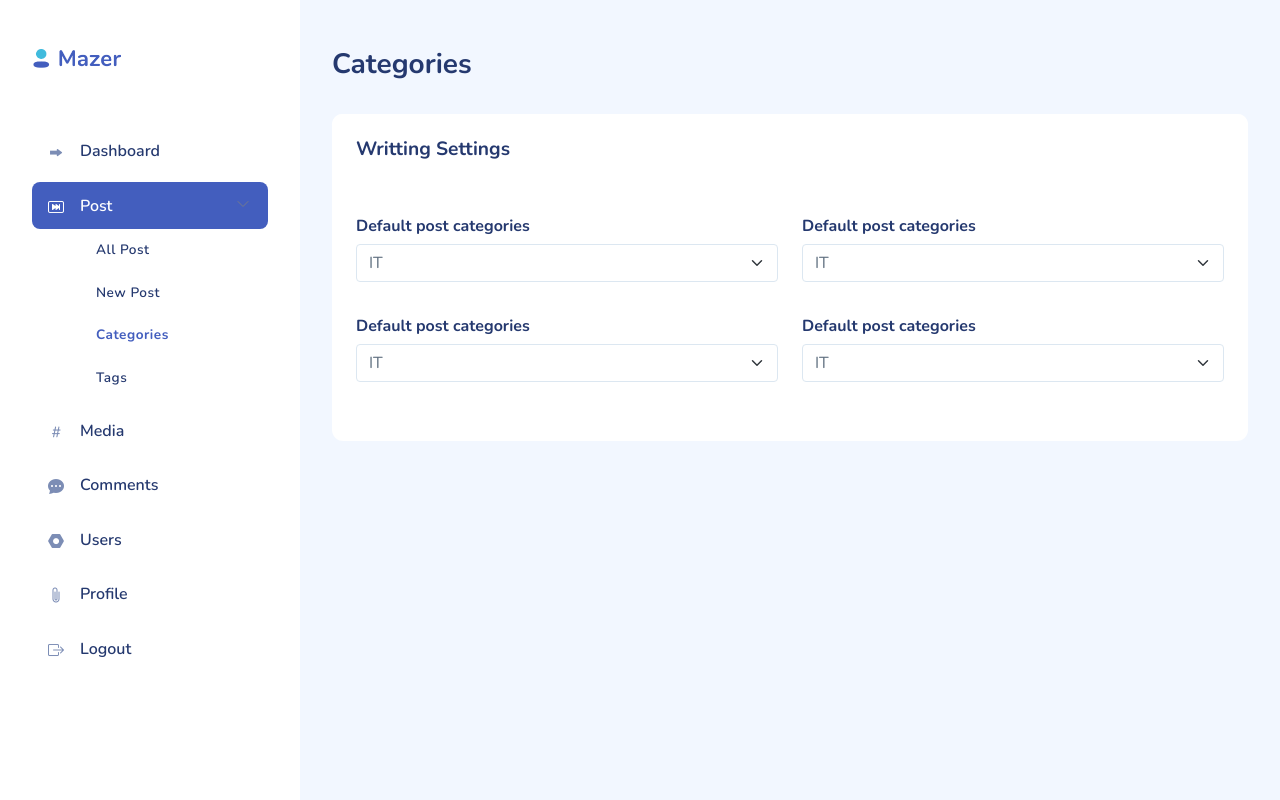
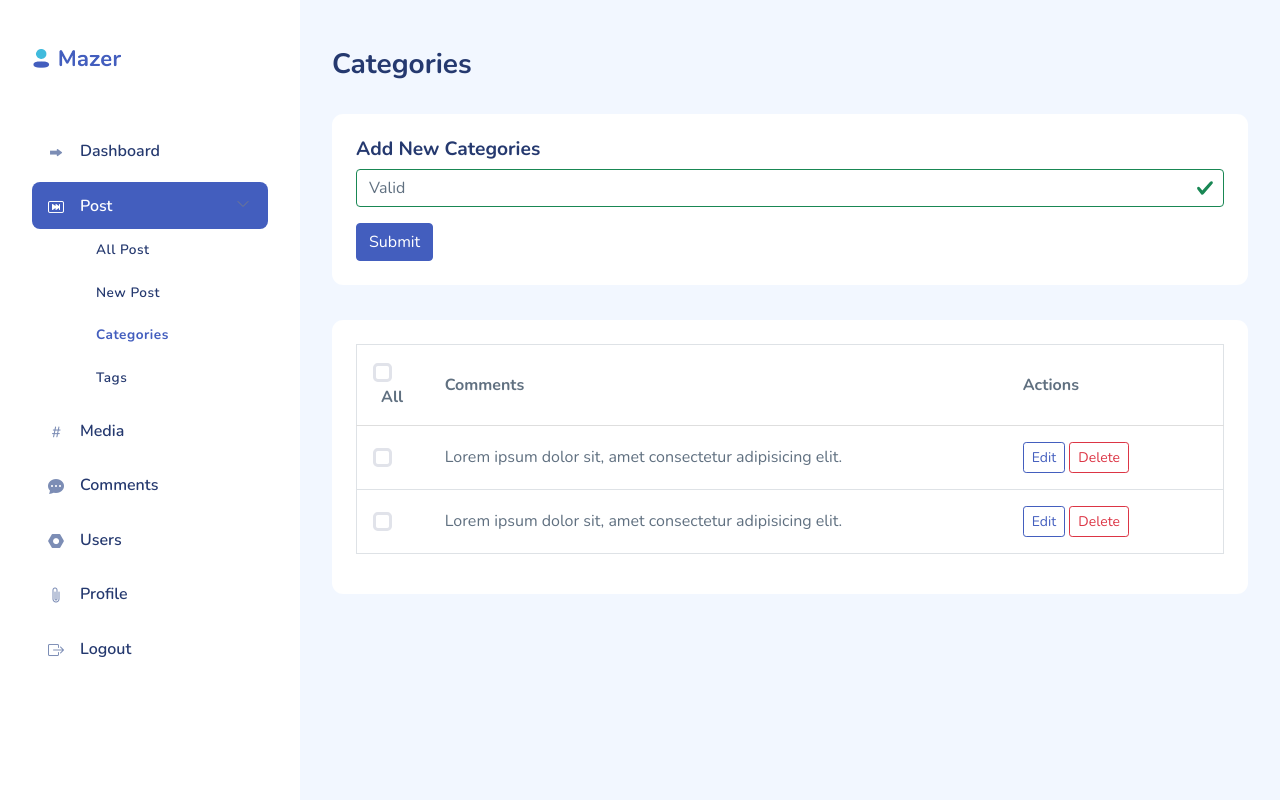
Before and after one commit to rejoan121615/travel-website-team_dot, a PHP site: page /template/admin/categories.php in a window 1280 px wide. Run offline with PHP 8.4, Linux system fonts and the light colour scheme; some libraries are stand-ins or nearby versions.

Commit message:
Categories page work done

```diff
--- a/template/admin/categories.php
+++ b/template/admin/categories.php
@@ -37,65 +37,59 @@
             <div class="row">
                 <div class="col-12">
                     <div class="card">
-            <div class="card-header">
-              <h4 class="card-title">Writting Settings</h4>
-            </div>
                         <div class="card-content">
                             <div class="card-body">
+                                <h4 class="card-title">Add New Categories</h4>
+
                                 <div class="row">
-                  <div class="col-md-6 mb-4">
-                    <h6>Default post categories</h6>
-                    <fieldset class="form-group">
-                      <select class="form-select" id="basicSelect">
-                        <option>IT</option>
-                        <option>Blade Runner</option>
-                        <option>Thor Ragnarok</option>
-                      </select>
-                    </fieldset>
+                                    <div class="col-12"> <input type="text" class="form-control is-valid" id="valid-state" placeholder="Valid" value="Valid" required>
+                                        <div class="valid-feedback">
+                                            <i class="bx bx-radio-circle"></i>
                                         </div>
-                  <div class="col-md-6 mb-4">
-                    <h6>Default post categories</h6>
-                    <fieldset class="form-group">
-                      <select class="form-select" id="basicSelect">
-                        <option>IT</option>
-                        <option>Blade Runner</option>
-                        <option>Thor Ragnarok</option>
-                      </select>
-                    </fieldset>
-                  </div>
-                  <div class="col-md-6 mb-4">
-                    <h6>Default post categories</h6>
-                    <fieldset class="form-group">
-                      <select class="form-select" id="basicSelect">
-                        <option>IT</option>
-                        <option>Blade Runner</option>
-                        <option>Thor Ragnarok</option>
-                      </select>
-                    </fieldset>
-                  </div>
-                  <div class="col-md-6 mb-4">
-                    <h6>Default post categories</h6>
-                    <fieldset class="form-group">
-                      <select class="form-select" id="basicSelect">
-                        <option>IT</option>
-                        <option>Blade Runner</option>
-                        <option>Thor Ragnarok</option>
-                      </select>
-                    </fieldset>
+                                        <div class=" mt-3"><input class="btn btn-primary" type="submit" value="Submit"></div>
                                     </div>
                                 </div>
                             </div>
                         </div>
                     </div>
+                    <div class="card">
+                        <div class="card-body">
+                            <table class=" table table-md w-100 border ">
+                                <thead>
+                                    <tr>
+                                        <th class=" col-1 ">
+                                            <input type="checkbox" class=" form-check-input "> <span class=" ms-2 ">All</span>
+                                        </th>
+                                        <th class=" col-8 ">Comments</th>
+                                        <th class=" col-3 ">Actions</th>
+                                    </tr>
+                                </thead>
+                                <tbody>
+                                    <tr>
+                                        <td class="col-1 "><input type="checkbox" class=" form-check-input "></td>
+                                        <td class="col-8 ">Lorem ipsum dolor sit, amet consectetur adipisicing elit.</td>
+                                        <td class="col-3 ">
+                                            <button class=" btn btn-sm btn-outline-primary ">Edit</button>
+                                            <button class=" btn btn-sm btn-outline-danger">Delete</button>
+                                        </td>
+                                    </tr>
+                                    <tr>
+                                        <td class="col-1 "><input type="checkbox" class=" form-check-input "></td>
+                                        <td class="col-8 ">Lorem ipsum dolor sit, amet consectetur adipisicing elit.</td>
+                                        <td class="col-3 ">
+                                            <button class=" btn btn-sm btn-outline-primary ">Edit</button>
+                                            <button class=" btn btn-sm btn-outline-danger">Delete</button>
+                                        </td>
+                                    </tr>
+                                </tbody>
+                            </table>
                         </div>
                     </div>
-      <!-- Writting Settings End -->
-      <!-- radio Start  -->
+                </div>
+            </div>
 
         </div>
-    <!-- post via e-mail end  -->
-    <!-- radio End  -->
-
+        <!-- Writting Settings End -->
     </div>
     </div>
     <script src="assets/vendors/perfect-scrollbar/perfect-scrollbar.min.js"></script>
```
Also changed, not shown: template/admin/all-post.php (+1 -46 lines). Lines whose indentation alone changed are shown as unchanged.
